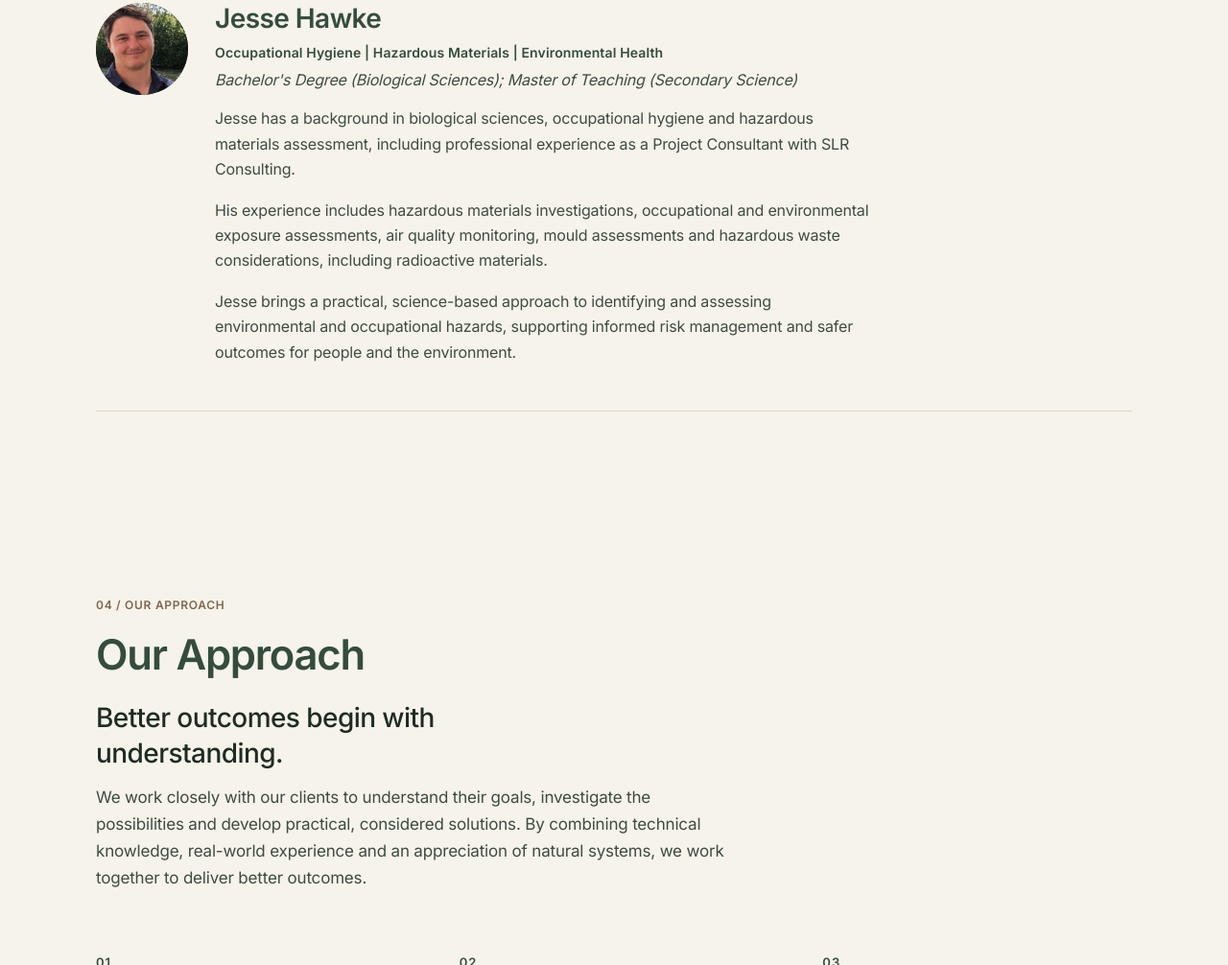
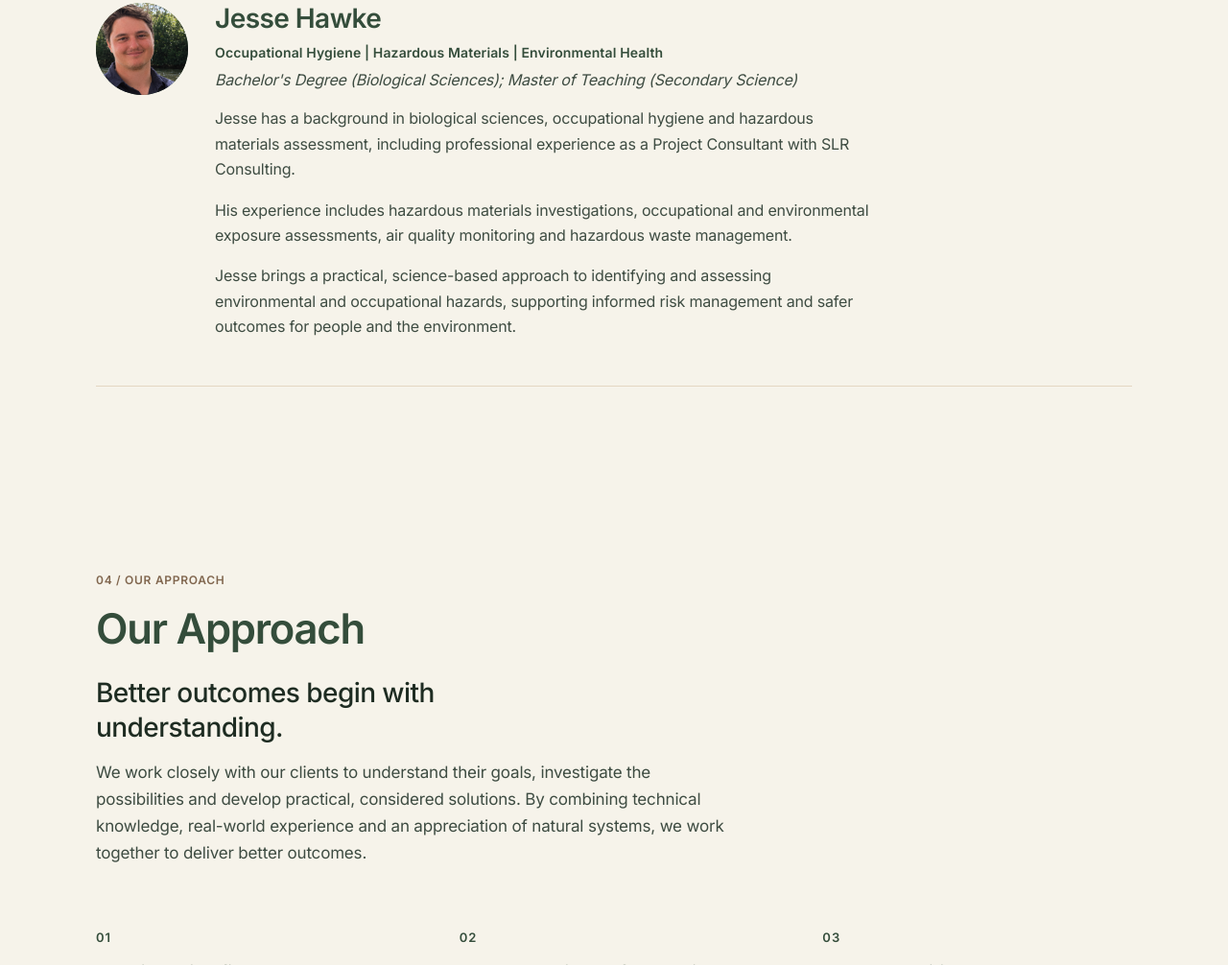
Before and after one commit to Solaclean3/GeoPoint, a plain HTML site: page index.html in a window 1280 px wide. Shown: the part 3785-4791 px from the top of the page at 96% size. Drawn offline with Linux system fonts and the light colour scheme.

Commit message:
Revise Jesse Hawke's experience summary.
Co-authored-by: Cursor <cursoragent@cursor.com>

```diff
--- a/index.html
+++ b/index.html
@@ -174,7 +174,7 @@
               <p class="person-role">Occupational Hygiene | Hazardous Materials | Environmental Health</p>
               <p class="person-qualifications">Bachelor's Degree (Biological Sciences); Master of Teaching (Secondary Science)</p>
               <p>Jesse has a background in biological sciences, occupational hygiene and hazardous materials assessment, including professional experience as a Project Consultant with SLR Consulting.</p>
-              <p>His experience includes hazardous materials investigations, occupational and environmental exposure assessments, air quality monitoring, mould assessments and hazardous waste considerations, including radioactive materials.</p>
+              <p>His experience includes hazardous materials investigations, occupational and environmental exposure assessments, air quality monitoring and hazardous waste management.</p>
               <p>Jesse brings a practical, science-based approach to identifying and assessing environmental and occupational hazards, supporting informed risk management and safer outcomes for people and the environment.</p>
             </div>
           </article>
```
